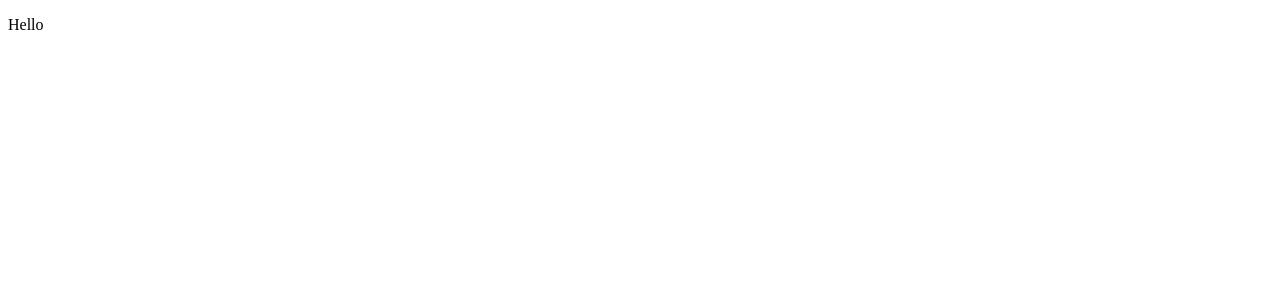
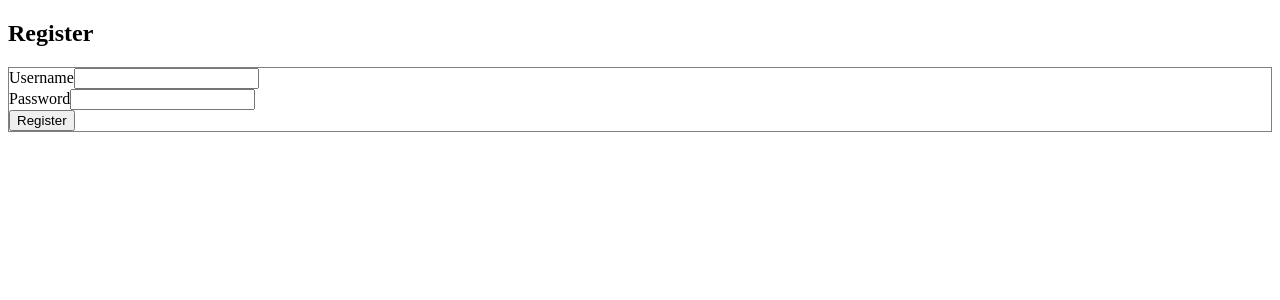
Before and after one commit to andrewmarklloyd/spotify-playlist-manager, an Angular app in the folder front-end/: page /register in a window 1280 px wide. Shown: the top 300 px of the page. Built offline with nearby package versions, Linux system fonts and the light colour scheme.

Commit message:
Add basic register and model

```diff
--- a/front-end/src/app/app.module.ts
+++ b/front-end/src/app/app.module.ts
@@ -2,6 +2,7 @@ import { BrowserModule } from '@angular/platform-browser';
 import { NgModule } from '@angular/core';
 import { HttpModule } from '@angular/http';
 import { AppRoutingModule } from './app-routing.module';
+import { FormsModule }   from '@angular/forms';
 
 // Components
 import { AppComponent } from './app.component';
@@ -24,6 +25,7 @@ import { HomeComponent } from './components/home/home.component';
   imports: [
     BrowserModule,
     HttpModule,
+    FormsModule,
     AppRoutingModule
   ],
   providers: [
--- a/front-end/src/app/components/register/register.component.css
+++ b/front-end/src/app/components/register/register.component.css
@@ -0,0 +1,3 @@
+form{
+	border: 1px solid gray;
+}
--- a/front-end/src/app/components/register/register.component.html
+++ b/front-end/src/app/components/register/register.component.html
@@ -1 +1,18 @@
-<p>Hello</p>
+<div class="col-md-6 col-md-offset-3">
+    <h2>Register</h2>
+    <form name="form" (ngSubmit)="f.form.valid && register()" #f="ngForm" novalidate>
+        <div class="form-group" [ngClass]="{ 'has-error': f.submitted && !username.valid }">
+            <label for="username">Username</label>
+            <input type="text" class="form-control" name="username" [(ngModel)]="model.username" #username="ngModel" required />
+            <div *ngIf="f.submitted && !username.valid" class="help-block">Username is required</div>
+        </div>
+        <div class="form-group" [ngClass]="{ 'has-error': f.submitted && !password.valid }">
+          <label for="password">Password</label>
+          <input type="password" class="form-control" name="password" [(ngModel)]="model.password" #password="ngModel" required />
+          <div *ngIf="f.submitted && !password.valid" class="help-block">Password is required</div>
+        </div>
+        <div class="form-group">
+          <button [disabled]="loading" class="btn btn-primary">Register</button>
+        </div>
+    </form>
+</div>
--- a/front-end/src/app/components/register/register.component.ts
+++ b/front-end/src/app/components/register/register.component.ts
@@ -1,4 +1,5 @@
 import { Component, OnInit } from '@angular/core';
+import { Router } from '@angular/router';
 
 @Component({
   selector: 'app-register',
@@ -6,10 +7,20 @@ import { Component, OnInit } from '@angular/core';
   styleUrls: ['./register.component.css']
 })
 export class RegisterComponent implements OnInit {
+	model: any = {};
+  loading: any;
 
-  constructor() { }
+  constructor(private router: Router) {
+
+  }
 
   ngOnInit() {
   }
 
+  register() {
+	  this.loading = true;
+	  console.log(this.model)
+	  console.log('hello')
+	}
+
 }
--- a/front-end/src/app/services/auth.service.ts
+++ b/front-end/src/app/services/auth.service.ts
@@ -28,4 +28,14 @@ export class AuthService {
 				})
 		})
   }
+
+  registerUser(email, password) {
+		return new Promise((resolve, reject) => {
+			this.http.post(`${environment.apiDomain}api/user/register`, {email, password})
+				.toPromise()
+				.then(res => {
+					resolve(res.json())
+				})
+		})
+  }
 }
```
Also changed, not shown: front-end/src/app/components/login/login.component.html (line endings or trailing spaces).
